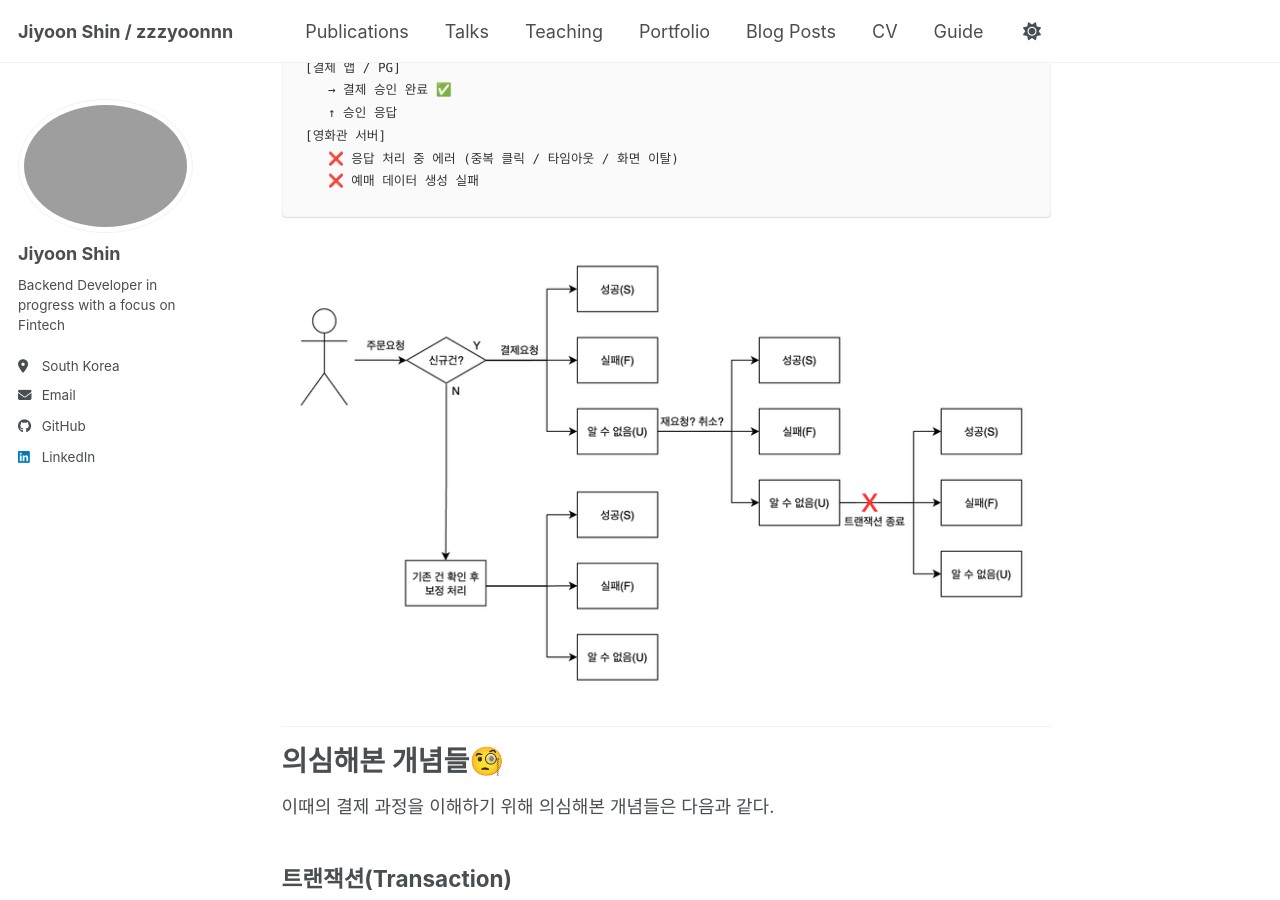
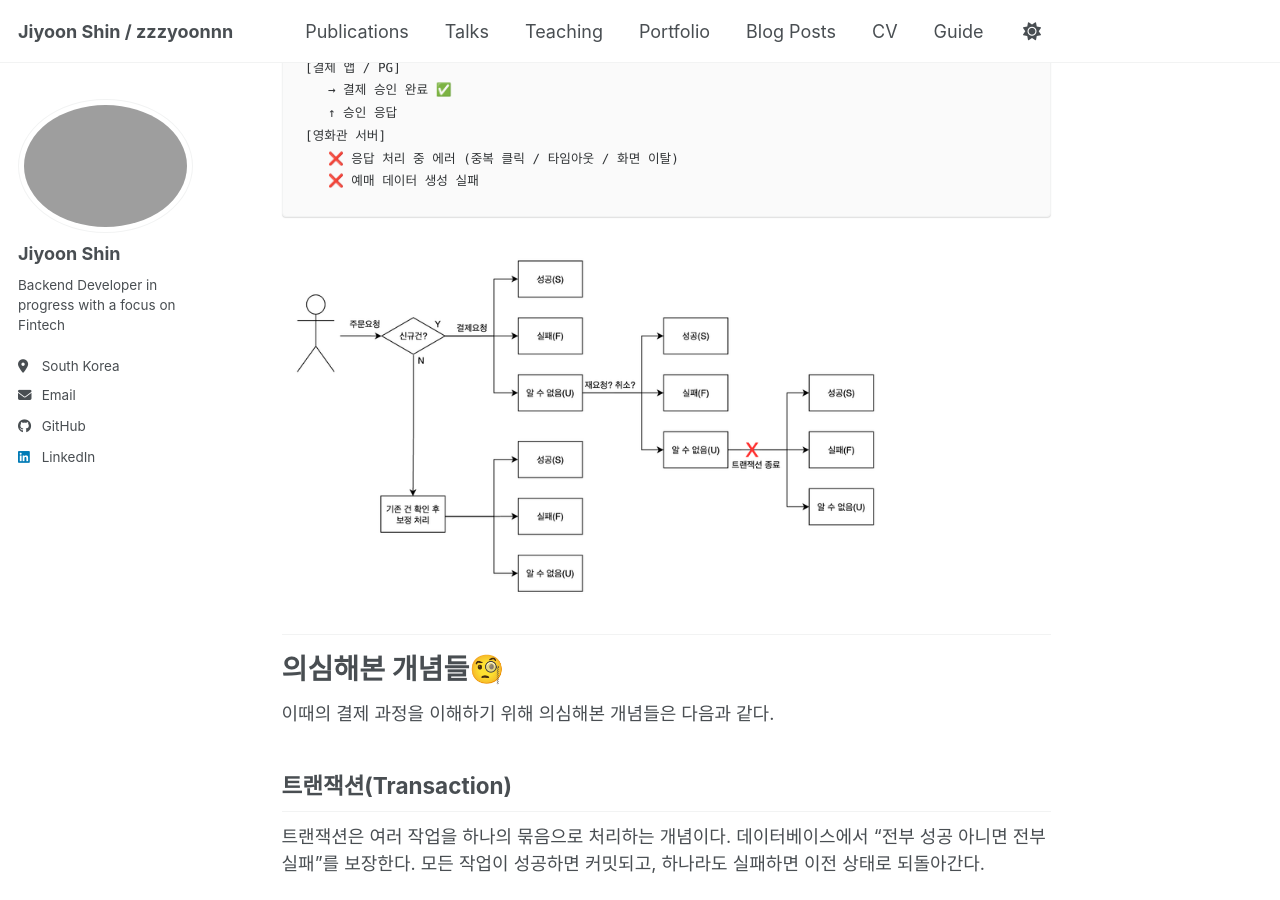
Before and after one commit to zzzyoonnn/zzzyoonnn.github.io, a Jekyll site: the page built from _posts/architecture/2026-01-24-saga.md, in a window 1280 px wide and 900 px high, scrolled down 1895 px. Built offline with Jekyll 4.4.1, drawn with Linux system fonts in a browser that asks for light colours; a script bundle is joined from its source files by our own code; library files that are not in the unit come from our copies.

Commit message:
docs: Update blog post saga_pattern

````diff
--- a/_posts/architecture/2026-01-24-saga.md
+++ b/_posts/architecture/2026-01-24-saga.md
@@ -60,7 +60,7 @@ tags:
    ❌ 예매 데이터 생성 실패
 ```
 
-![MSA](/images/posts/architecture/saga/2.png)
+<img src="/images/posts/architecture/saga/2.png" width="80%">
 
 ---
 
````
